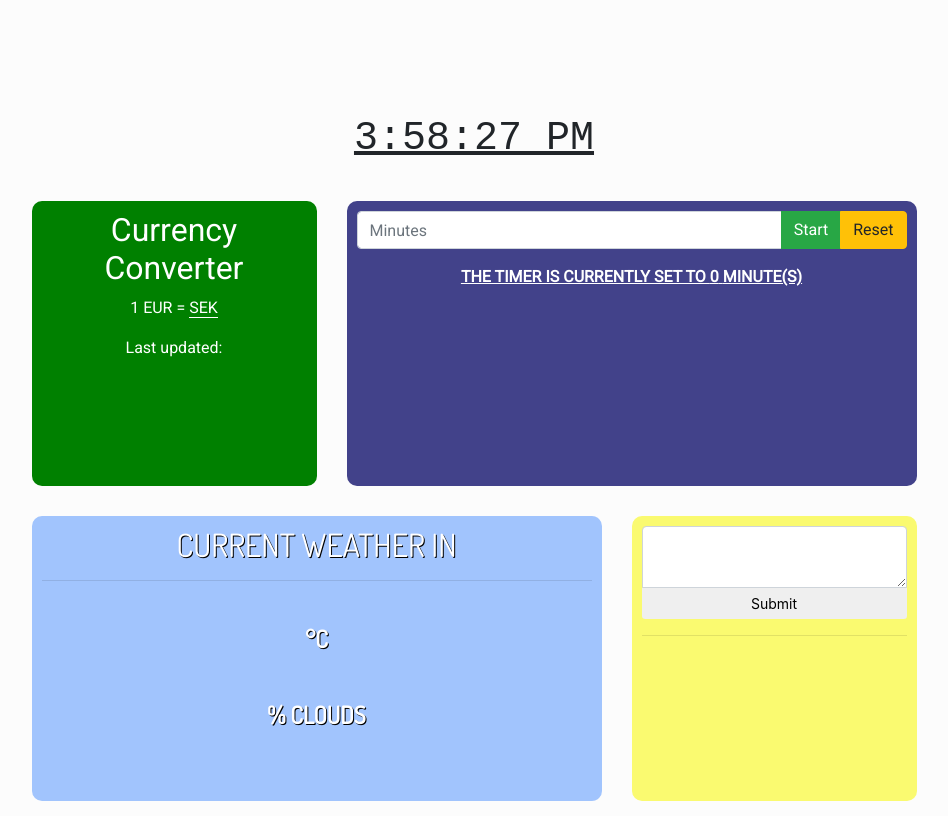
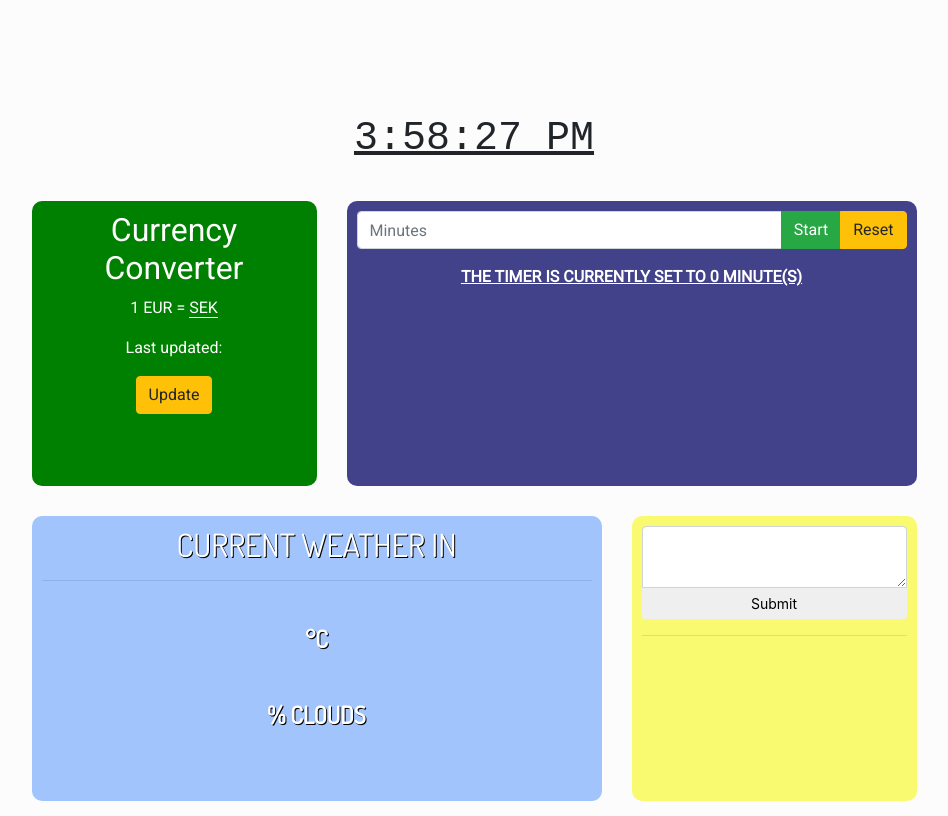
Before and after one commit to axelferb/React_assignment, a React (Create React App) app: page / in a window 1280 px wide. Shown: the whole page, without its empty margins (166-1114 px from the left). Built offline with nearby package versions, Linux system fonts and the light colour scheme; no server answers; a web font is replaced by a local one.

Commit message:
Added updatebutton to converter

```diff
--- a/src/components/Converter.js
+++ b/src/components/Converter.js
@@ -24,10 +24,11 @@ class Converter extends React.Component {
 
     render() {
         return (
-            <div className="col-md-3 converterDiv">
-                <h2 className="centerAligned">Currency Converter</h2>
-                <p className="centerAligned">1 EUR = <span className="underlined">{this.state.monetaryValue} SEK</span></p>
-                <p className="centerAligned">Last updated: {this.state.lastUpdate}</p>
+            <div className="centerAligned col-md-3 converterDiv">
+                <h2 className="">Currency Converter</h2>
+                <p className="">1 EUR = <span className="underlined">{this.state.monetaryValue} SEK</span></p>
+                <p className="">Last updated: {this.state.lastUpdate}</p>
+                <button className="btn btn-warning" onClick={this.fetchConverter.bind(this)}>Update</button>
             </div>
         )
     }
```
